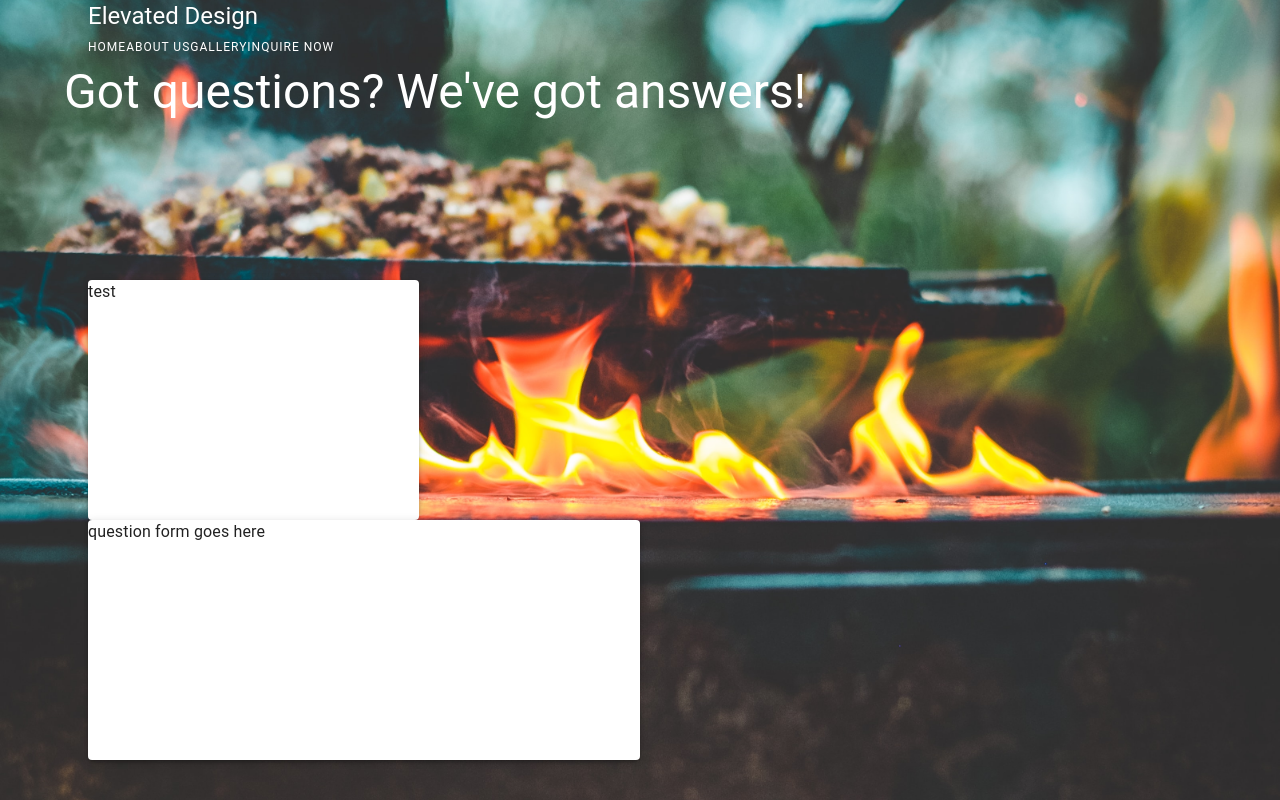
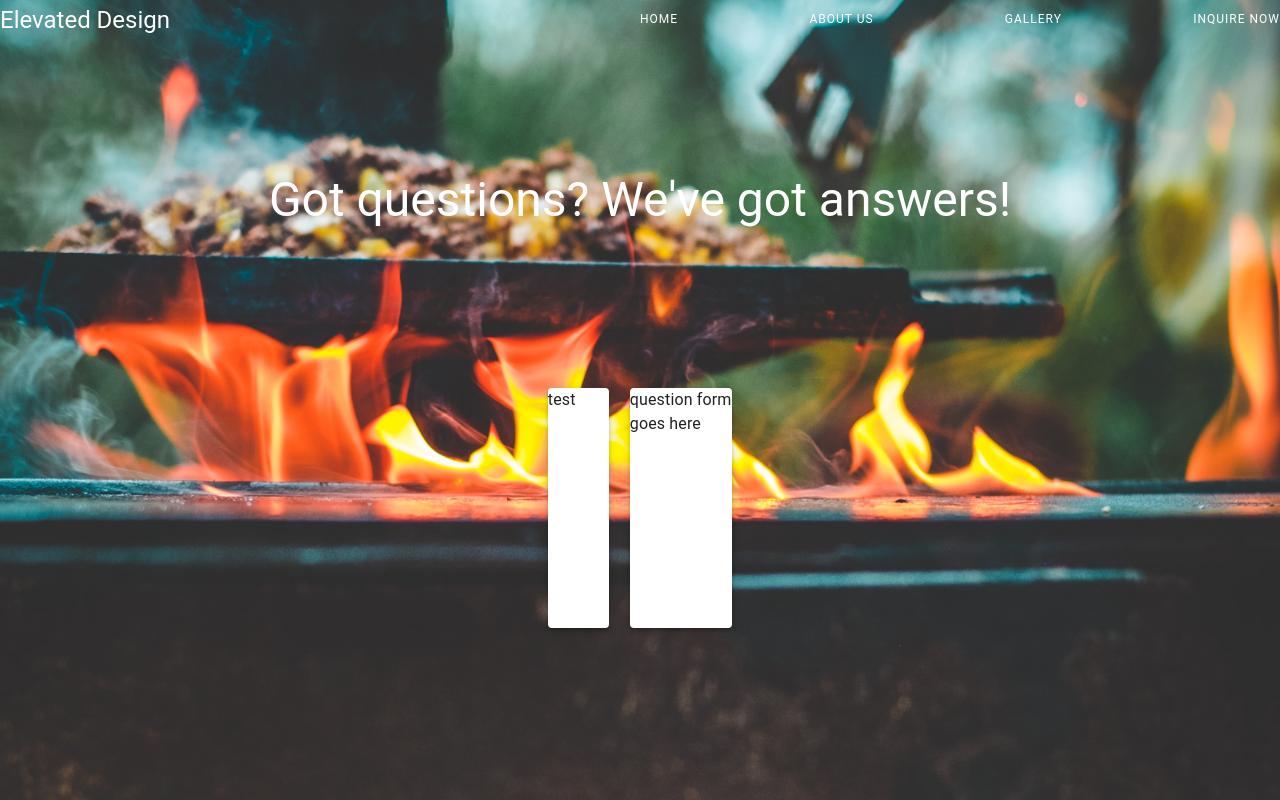
Before and after one commit to The-Orange-Dot/elevated-design, a Next.js app: page /contact in a window 1280 px wide. Shown: the top 800 px of the page. Built offline with nearby package versions, Linux system fonts and the light colour scheme.

Commit message:
Fixing mooore

```diff
--- a/bootstrap.js
+++ /dev/null
@@ -1,3 +0,0 @@
-import { install } from "@material-ui/styles";
-
-install();
--- a/components/footer/Footer.tsx
+++ b/components/footer/Footer.tsx
@@ -18,7 +18,7 @@ const Footer = () => {
   const isMobile = useMediaQuery("(max-width: 900px)");
 
   return (
-    <Container
+    <div
       className={
         isMobile ? styles.mobile_footer_container : styles.footer_container
       }
@@ -103,7 +103,7 @@ const Footer = () => {
           </Link>
         </Grid>
       </Grid>
-    </Container>
+    </div>
   );
 };
 
--- a/components/navbar/MobileNavMenu.tsx
+++ b/components/navbar/MobileNavMenu.tsx
@@ -25,7 +25,7 @@ export default function AccountMenu({ color }) {
     setAnchorEl(null);
   };
   return (
-    <React.Fragment>
+    <>
       <Box sx={{ display: "flex", alignItems: "center", textAlign: "center" }}>
         <Tooltip title="Account settings">
           <IconButton
@@ -94,6 +94,6 @@ export default function AccountMenu({ color }) {
           <MenuItem>Contact</MenuItem>
         </Link>
       </Menu>
-    </React.Fragment>
+    </>
   );
 }
--- a/components/navbar/Navbar.tsx
+++ b/components/navbar/Navbar.tsx
@@ -1,4 +1,4 @@
-import { Typography, Container, Box } from "@mui/material";
+import { Typography, Container } from "@mui/material";
 import React, { useEffect, useState } from "react";
 import styles from "../../styles/navbar.module.css";
 import { useMediaQuery } from "@mui/material";
@@ -49,13 +49,13 @@ const Navbar = ({ color }) => {
   }, [isMobile, query]);
 
   return (
-    <Container
+    <div
       className={
         isMobile ? styles.mobileNavbarContainer : styles.navbarContainer
       }
       id={"container"}
     >
-      <Container>
+      <div>
         <Link href="/">
           <Typography
             className={textColor === "white" ? styles.logo_white : styles.logo}
@@ -64,11 +64,11 @@ const Navbar = ({ color }) => {
             Elevated Design
           </Typography>
         </Link>
-      </Container>
+      </div>
       {isMobile ? (
         <MobileNavMenu color={textColor} />
       ) : (
-        <Container className={styles.navbar_selector}>
+        <div className={styles.navbar_selector}>
           <Link href="/">
             <Typography
               className={
@@ -117,9 +117,9 @@ const Navbar = ({ color }) => {
               Inquire Now
             </Typography>
           </Link>
-        </Container>
+        </div>
       )}
-    </Container>
+    </div>
   );
 };
 
--- a/pages/_app.js
+++ b/pages/_app.js
@@ -1,15 +1,12 @@
 import "../styles/globals.css";
 import { store } from "../redux/store.ts";
 import { Provider } from "react-redux";
-import { JssProvider } from "react-jss";
 
 function MyApp({ Component, pageProps }) {
   return (
-    <JssProvider>
-      <Provider store={store}>
-        <Component {...pageProps} />
-      </Provider>
-    </JssProvider>
+    <Provider store={store}>
+      <Component {...pageProps} />
+    </Provider>
   );
 }
 
--- a/pages/about.tsx
+++ b/pages/about.tsx
@@ -35,7 +35,7 @@ const About = () => {
   return (
     <>
       <Navbar color={"black"} />
-      <Container className={styles.container}>
+      <div className={styles.container}>
         <Box
           className={isMobile ? styles.mobile_about_image : styles.about_image}
         >
@@ -85,7 +85,7 @@ const About = () => {
         <Box sx={{ mt: 30 }}>
           <Typography>Blah Blah Blah, more info down here</Typography>
         </Box>
-      </Container>
+      </div>
       {/* <Typography>Sharing is caring</Typography> */}
       {/* <Typography>Get some fresh air. You deserve it</Typography> */}
       <Footer />
--- a/pages/contact.tsx
+++ b/pages/contact.tsx
@@ -11,28 +11,28 @@ const contact = () => {
   return (
     <>
       <Navbar color="white" />
-      <Container className={styles.container}>
+      <div className={styles.container}>
         <Typography
           sx={{ mb: 20, fontWeight: 400, color: "white" }}
           variant="h3"
         >
           Got questions? We&apos;ve got answers!
         </Typography>
-        <Container className={styles.forms_container}>
+        <div className={styles.forms_container}>
           <Paper className={styles.request_info_container} elevation={3}>
             <RequestInfoForm />
           </Paper>
           <Paper className={styles.question_form_container} elevation={3}>
             <Typography>question form goes here</Typography>
           </Paper>
-        </Container>
+        </div>
         <Image
           src="/images/contact_image.jpeg"
           alt="Good ol' grilling"
           layout="fill"
           className={styles.contact_background_image}
         />
-      </Container>
+      </div>
 
       <Footer />
     </>
--- a/styles/Home.module.css
+++ b/styles/Home.module.css
@@ -1,11 +1,12 @@
 .container {
   min-height: 100vh;
-  width: 100vw;
   padding: 4rem 0;
   display: flex;
   flex-direction: column;
   justify-content: center;
   align-items: center;
+  width: 100vw;
+  max-width: 1500px;
 }
 
 .background_image {
@@ -21,7 +22,9 @@
   z-index: -1;
   opacity: 50%;
   left: 0;
-  top: 0;
+  right: 0;
+  margin-left: auto;
+  margin-right: auto;
 }
 
 .button {
@@ -43,7 +46,9 @@
   width: 100%;
   position: fixed;
   left: 0;
-  top: 0;
+  right: 0;
+  margin-left: auto;
+  margin-right: auto;
   z-index: 101;
 }
 
@@ -60,8 +65,10 @@
   color: white;
   width: 100%;
   height: 100%;
-  left: 0%;
-  right: 0%;
+  left: 0;
+  right: 0;
+  margin-left: auto;
+  margin-right: auto;
   top: 58vh;
   text-align: center;
   font-weight: 600;
--- a/styles/globals.css
+++ b/styles/globals.css
@@ -4,7 +4,9 @@ body {
   margin: 0;
   font-family: -apple-system, BlinkMacSystemFont, Segoe UI, Roboto, Oxygen,
     Ubuntu, Cantarell, Fira Sans, Droid Sans, Helvetica Neue, sans-serif;
-  max-width: 2000px;
+  width: 100vw;
+  display: flex;
+  justify-content: center;
 }
 
 a {
--- a/styles/navbar.module.css
+++ b/styles/navbar.module.css
@@ -9,6 +9,8 @@
   z-index: 100;
   left: 0;
   right: 0;
+  margin-left: auto;
+  margin-right: auto;
 }
 
 .mobileNavbarContainer {
```
Also changed, not shown: package.json (+5 -7 lines), pages/index.tsx (renamed from pages/index.js, +9 -13 lines), 2 other files (tests, documents, lock files or other folders).
